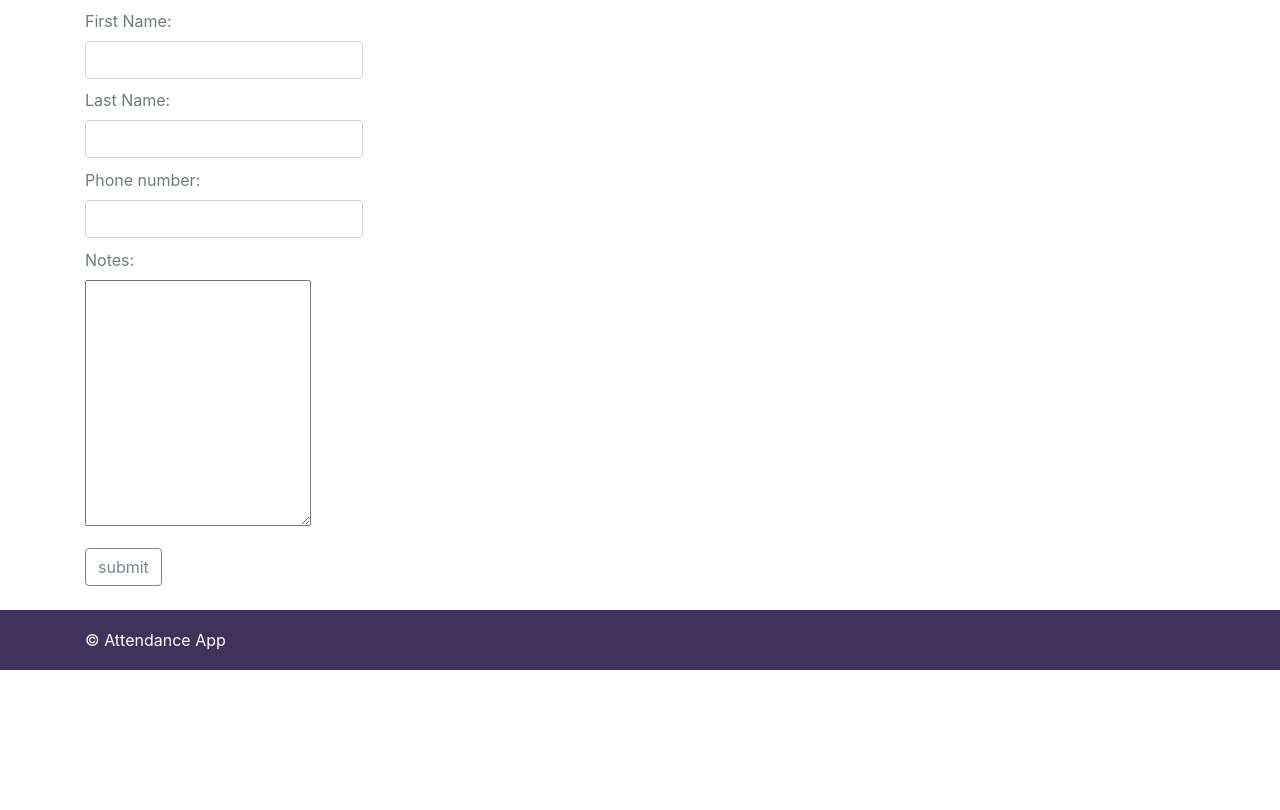
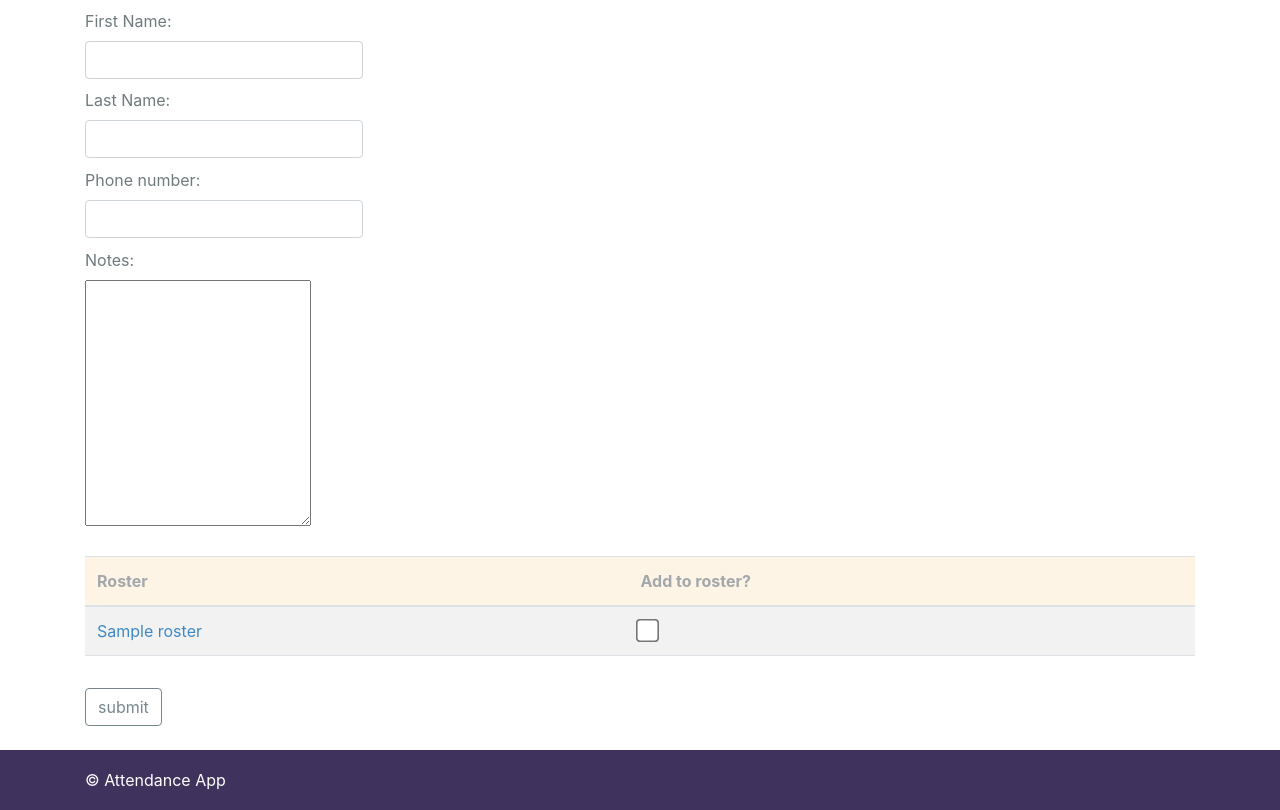
Before and after one commit to jjames1011/attendenceapp, a Flask app: page /add_student in a window 1280 px wide. Shown: the part 165-975 px from the top of the page. Before the commit the page ends 835 px from the top, so only its background shows below. Run offline with Flask 2, Linux system fonts and the light colour scheme; the visitor is signed in with stand-in values (Sample User, id 1); tables that the repository leaves empty hold one stand-in row (values such as "Sample post"); some libraries are stand-ins or nearby versions.

Commit message:
close #113

```diff
--- a/main.py
+++ b/main.py
@@ -113,6 +113,7 @@ def add_student():
         last_name = request.form['last_name']
         notes = request.form['notes']
         phone = request.form['phone']
+        roster_ids = [int(id) for id in request.form.getlist('rosters')]
         error_msg = ''
 
         #Checks if there is a student in the database with the same first and last names
@@ -125,13 +126,16 @@ def add_student():
 
         if not error_msg:
             new_Student = Student(first_name,last_name, phone, notes,session['user_id'])
+            rosters = Roster.query.filter(Roster.id.in_(roster_ids)).all()
+            new_Student.rosters.extend(rosters)
             db.session.add(new_Student)
             db.session.commit()
             return redirect('/student_profile?student_id='+ str(new_Student.id))
         else:
             return render_template('add_student.html', error_msg=error_msg)
-
-    return render_template('add_student.html')
+    else:
+        rosters = Roster.query.all()
+        return render_template('add_student.html', rosters=rosters)
 
 @app.route('/update_student', methods=['POST','GET'])
 def update_student():
--- a/templates/add_student.html
+++ b/templates/add_student.html
@@ -19,8 +19,31 @@
     <div class=" px-0  col-10 col-md-3">
         <textarea name="notes" rows="10" columns="30" style="resize:auto"></textarea><br>
     </div>
-    <input type="submit" class="btn btn-outline-secondary" value="submit" />
 
+    <table class="table table-striped">
+        <thead class="thead-light">
+          <tr>
+            <th>Roster</th>
+            <th>Add to roster?</th>
+          </tr>
+        </thead>
+        <tbody>
+          {% for roster in rosters %}
+          <tr>
+            <div class="form-check form-check-inline">
+              <td class="td-add-space"><a href='/single_roster?roster_id={{roster.id}}'>{{roster.course_name}}</a></td>
+            </div>
+            <td class="align-middle">
+              <div class="form-check form-check-inline">
+                <input type='checkbox' name='rosters' value='{{roster.id}}'/>
+              </div>
+            </td>
+          </tr>
+          {% endfor %}
+        </tbody>
+      </table>
+
+      <input type="submit" class="btn btn-outline-secondary" value="submit" />
 </form>
 
 {% endblock %}
```
